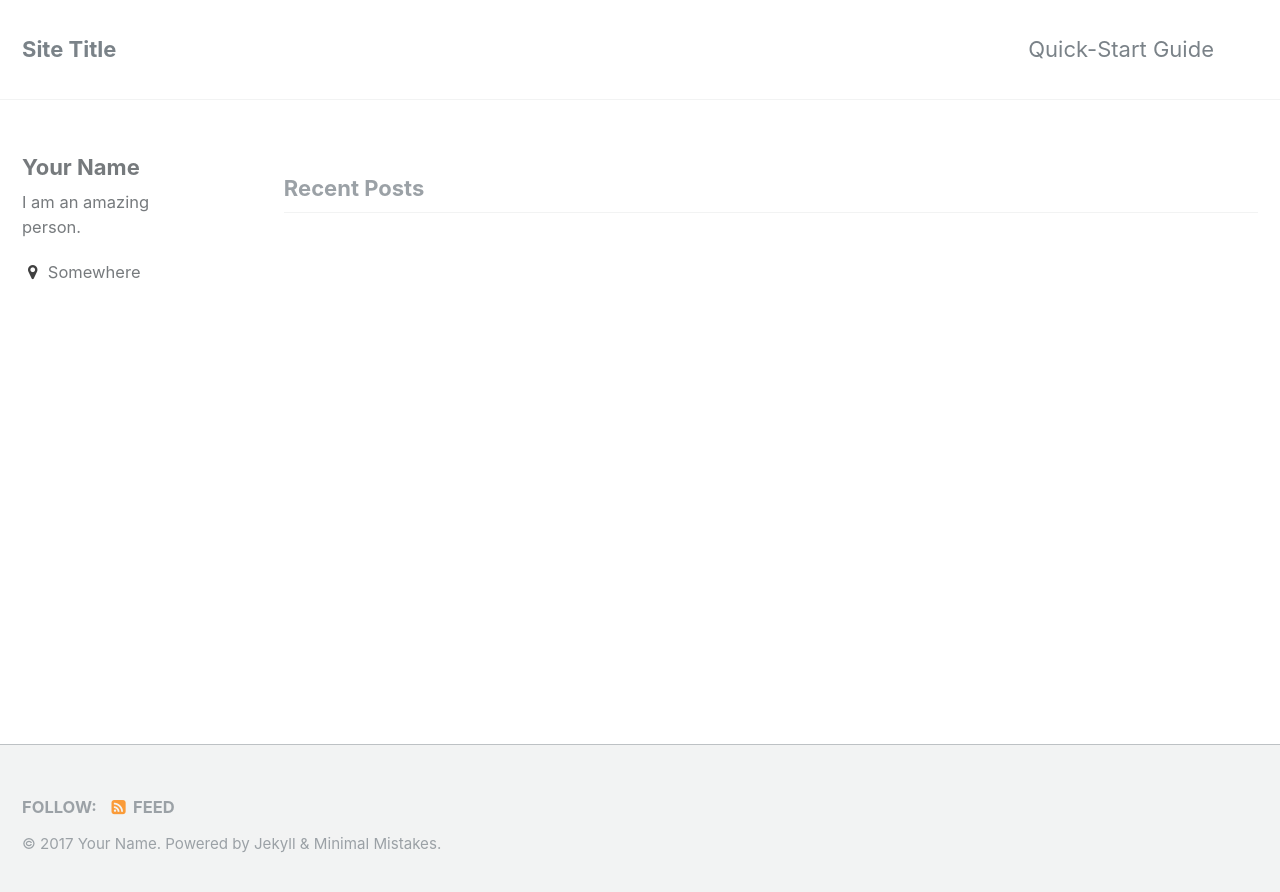
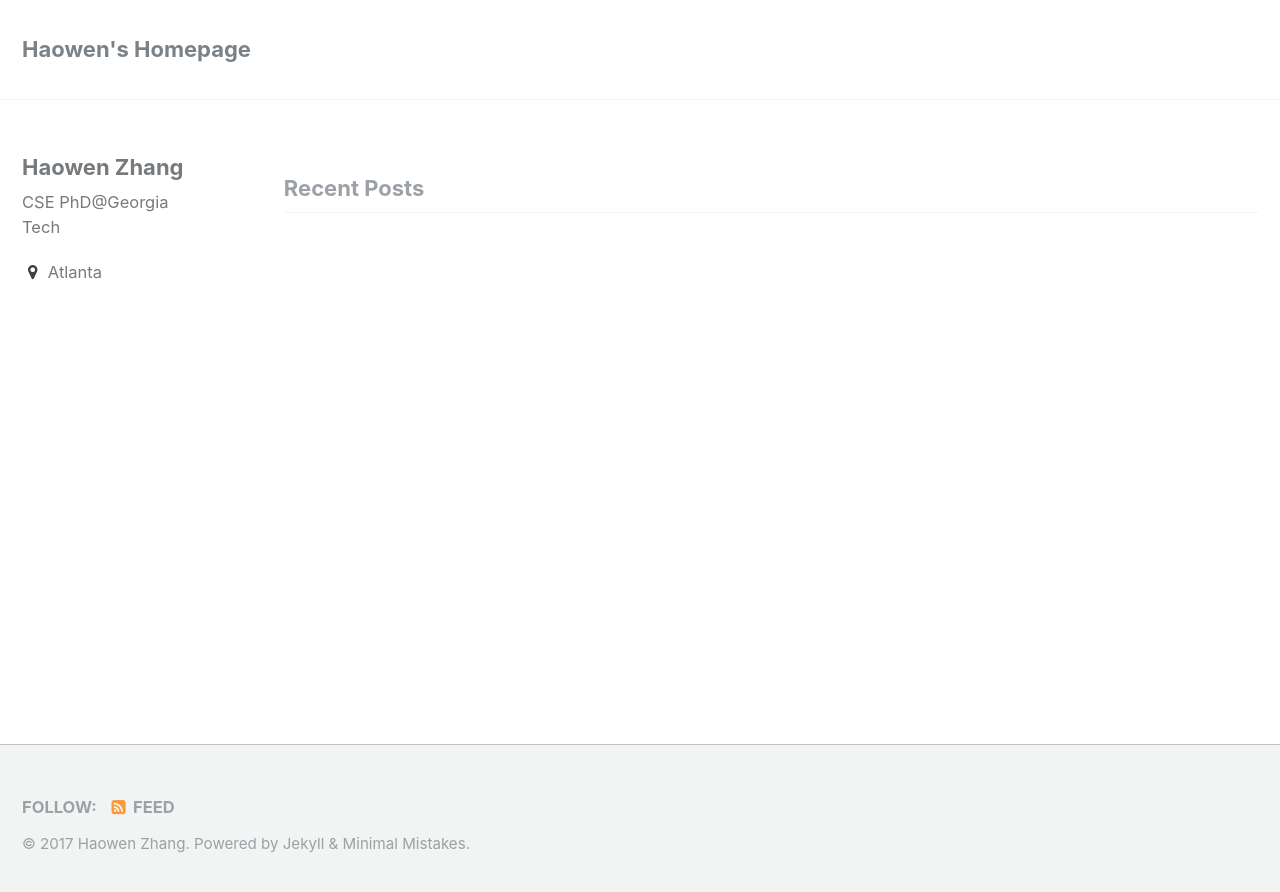
Before and after one commit to howenz/howenz.github.io, a Jekyll site: the page built from index.html, in a window 1280 px wide. Shown: the top 892 px of the page. Built offline with Jekyll 4.4.1, drawn with Linux system fonts in a browser that asks for light colours; the list of posts is cut into pages by our own code.

Commit message:
modified:   _config.yml 	modified:   _data/navigation.yml

```diff
--- a/_config.yml
+++ b/_config.yml
@@ -7,11 +7,11 @@
 
 # Site Settings
 locale                   : "en"
-title                    : "Site Title"
+title                    : "Haowen's Homepage"
 title_separator          : "-"
-name                     : "Your Name"
-description              : "An amazing website."
-url                      : # the base hostname & protocol for your site e.g. "https://mmistakes.github.io"
+name                     : "Haowen Zhang"
+description              : "My personal website."
+url                      : "https://www.zhanghaowen.com" # the base hostname & protocol for your site e.g. "https://mmistakes.github.io"
 baseurl                  : # the subpath of your site, e.g. "/blog"
 repository               : # GitHub username/repo-name e.g. "mmistakes/minimal-mistakes"
 teaser                   : # path of fallback teaser image, e.g. "/assets/images/500x300.png"
@@ -77,10 +77,10 @@ analytics:
 
 # Site Author
 author:
-  name             : "Your Name"
+  name             : "Haowen Zhang"
   avatar           : # path of avatar image, e.g. "/assets/images/bio-photo.jpg"
-  bio              : "I am an amazing person."
-  location         : "Somewhere"
+  bio              : "CSE PhD@Georgia Tech"
+  location         : "Atlanta"
   email            :
   uri              :
   bitbucket        :
```
Also changed, not shown: _data/navigation.yml (+4 -4 lines).
